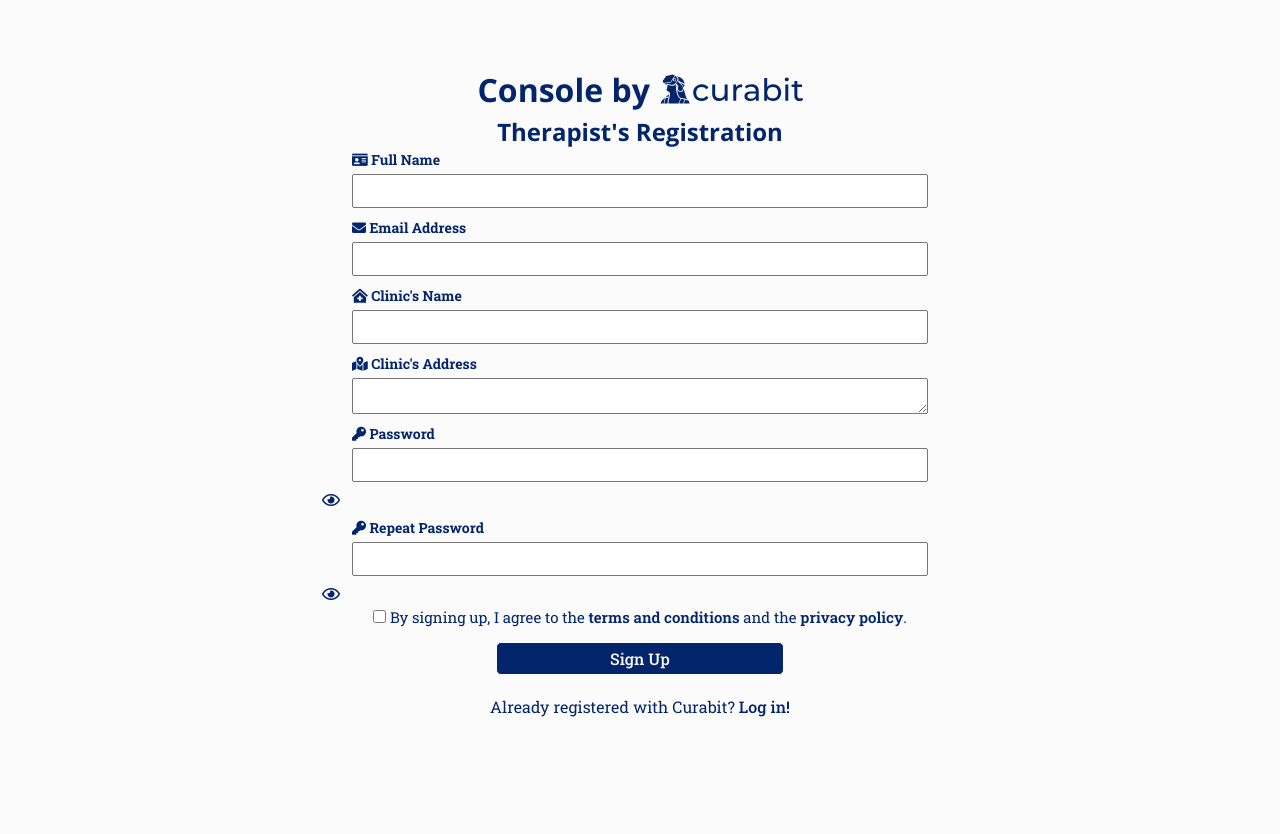
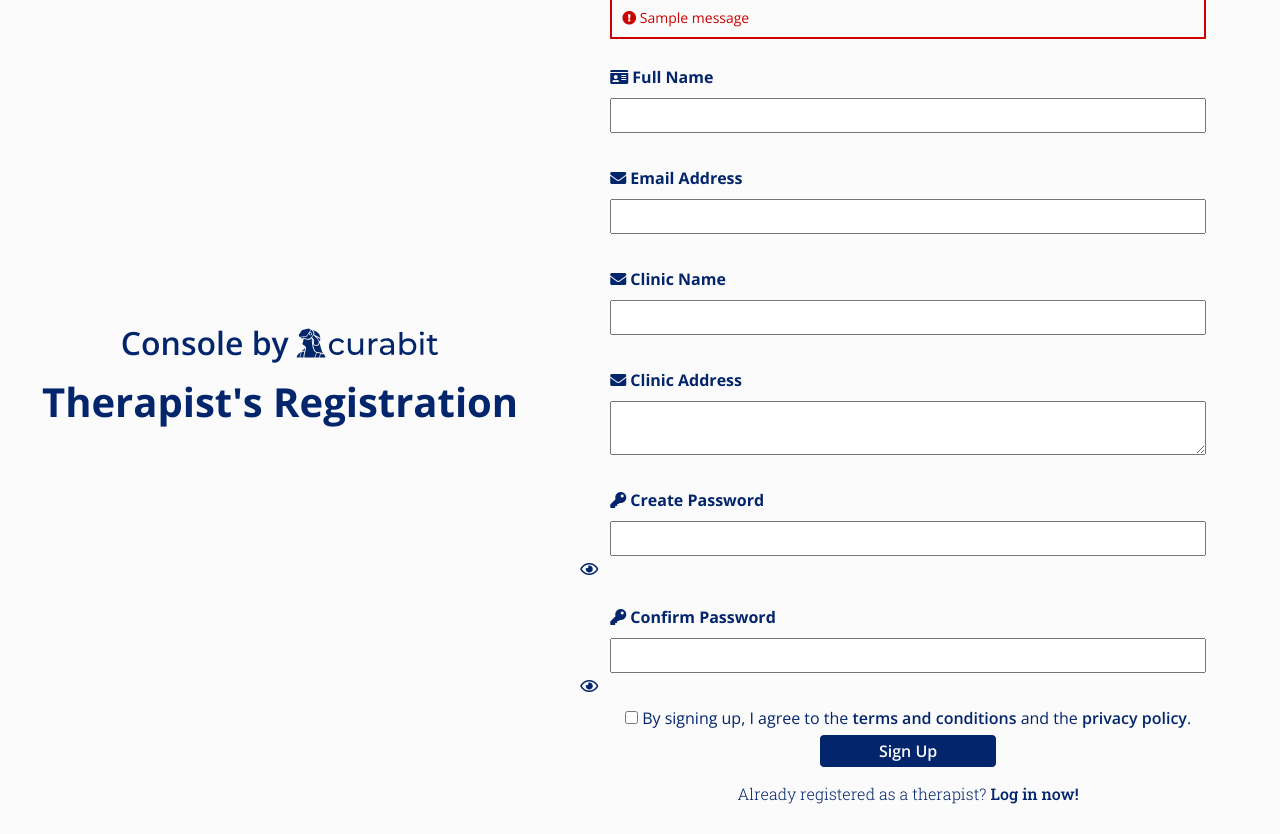
Before and after one commit to Curabit/flask-app, a Flask app: template app/templates/register.html in a window 1280 px wide. Before the commit the page ends 717 px from the top, so only its background shows below. Run offline with Flask 2, Linux system fonts and the light colour scheme; the template is opened without the code that fills it: values that come from a table or form of the project are taken from there, others are empty; one stand-in notice (Sample message) is shown.

Commit message:
changed registration template

```diff
--- a/app/forms.py
+++ b/app/forms.py
@@ -29,7 +29,7 @@
 
 class ForgotPasswordForm(FlaskForm):
     email = EmailField(validators=[InputRequired(), Email()])
-    submit = SubmitField(label="Send Password Reset Instructions", render_kw={"class": "dark-btn"})
+    submit = SubmitField(label="Send Password Reset Instructions", render_kw={"class": "dark-btn", "style": "width: 50%;"})
 
     def validate_email(self, email):
         user = User.objects(email=email.data).first()
--- a/app/templates/register.html
+++ b/app/templates/register.html
@@ -1,86 +1,100 @@
-{% extends "base-entry.html" %}
+{% extends "base-entrance.html" %}
 
 {% block title %}Therapist's Registration{% endblock %}
 {% block heading %}Therapist's Registration{% endblock %}
 
-{% block scriptcontent %}
-const togglePassword2 = document.querySelector('#togglePassword2');
-const password2 = document.querySelector('#psw2');
-
-togglePassword2.addEventListener('click', function (e) {
-    // toggle the type attribute
-    const type2 = password2.getAttribute('type') === 'password' ? 'text' : 'password';
-    password2.setAttribute('type', type2);
-    // toggle the eye slash icon
-    this.classList.toggle('fa-eye-slash');
-});
-{% endblock %}
-
 {% block content %}
-<form id='registration_details' method="POST">
+<form method="post" novalidate>
     {{ form.hidden_tag() }}
 
-    <label for="full_name"><b><i class="fas fa-id-card"></i> Full Name</b></label>
+    {% with messages = get_flashed_messages() %}
+        {% if messages %}
+            {% for message in messages %}
+            <div class="error-container red">
+                <p><i class="fas fa-exclamation-circle"></i> {{ message }}</p>
+            </div>
+            {% endfor %}
+    {% endif %}
+    {% endwith %}
+
+    <div class='field-container'>
+        <label for="th_name"><b><i class="fas fa-id-card"></i> Full Name</b></label>
         {{ form.th_name(size=32) }}
         {% for error in form.th_name.errors %}
-    <div class="error">
-        <i class="fas fa-exclamation-circle"></i> {{ error }}
+            <div class="error-container red">
+                <p><i class="fas fa-exclamation-circle"></i> {{ error }}</p>
             </div>
         {% endfor %}
+    </div>
 
+    <div class='field-container'>
         <label for="email"><b><i class="fas fa-envelope"></i> Email Address</b></label>
             {{ form.email(size=70) }}
             {% for error in form.email.errors %}
-    <div class="error">
-        <i class="fas fa-exclamation-circle"></i> {{ error }}
+                <div class="error-container red">
+                    <p><i class="fas fa-exclamation-circle"></i> {{ error }}</p>
                 </div>
             {% endfor %}
+    </div>
 
-    <label for="clinic_name"><b><i class="fas fa-clinic-medical"></i> Clinic's Name</b></label>
-    {{ form.clinic_name(size=50) }}
+    <div class='field-container'>
+        <label for="clinic_name"><b><i class="fas fa-envelope"></i> Clinic Name</b></label>
+            {{ form.clinic_name(size=70) }}
             {% for error in form.clinic_name.errors %}
-    <div class="error">
-        <i class="fas fa-exclamation-circle"></i> {{ error }}
+                <div class="error-container red">
+                    <p><i class="fas fa-exclamation-circle"></i> {{ error }}</p>
                 </div>
             {% endfor %}
+    </div>
 
-    <label for="clinic_add"><b><i class="fas fa-map-marked-alt"></i> Clinic's Address</b></label>
-    {{ form.clinic_add(size=250) }}
+    <div class='field-container'>
+        <label for="clinic_add"><b><i class="fas fa-envelope"></i> Clinic Address</b></label>
+            {{ form.clinic_add }}
             {% for error in form.clinic_add.errors %}
-    <div class="error">
-        <i class="fas fa-exclamation-circle"></i> {{ error }}
+                <div class="error-container red">
+                    <p><i class="fas fa-exclamation-circle"></i> {{ error }}</p>
                 </div>
             {% endfor %}
+    </div>
 
-    <label for="psw" style="align-self: flex-start; margin-top: 10px;"><b><i class="fas fa-key"></i> Password</b></label>
+    <div class='field-container'>
+        <label for="psw"><b><i class="fas fa-key"></i> Create Password</b></label>
         <div id="psw-container" style="width: 100%">
             {{ form.psw(size=32) }}
-        <i class="far fa-eye" id="togglePassword" style="margin-left: -30px; cursor: pointer;"></i>
+            <i class="far fa-eye togglePassword" style="margin-left: -30px; cursor: pointer;"></i>
         </div>
         {% for error in form.psw.errors %}
-    <div class="error">
-        <i class="fas fa-exclamation-circle"></i> {{ error }}
+        <div class="error-container red">
+            <p><i class="fas fa-exclamation-circle"></i> {{ error }}</p>
         </div>
         {% endfor %}
+    </div>
 
-    <label for="psw2" style="align-self: flex-start; margin-top: 10px;"><b><i class="fas fa-key"></i> Repeat Password</b></label>
+    <div class='field-container'>
+        <label for="psw2"><b><i class="fas fa-key"></i> Confirm Password</b></label>
         <div id="psw-container" style="width: 100%">
             {{ form.psw2(size=32) }}
-        <i class="far fa-eye" id="togglePassword2" style="margin-left: -30px; cursor: pointer;"></i>
+            <i class="far fa-eye togglePassword" style="margin-left: -30px; cursor: pointer;"></i>
         </div>
         {% for error in form.psw2.errors %}
-    <div class="error">
-        <i class="fas fa-exclamation-circle"></i> {{ error }}
+        <div class="error-container red">
+            <p><i class="fas fa-exclamation-circle"></i> {{ error }}</p>
         </div>
         {% endfor %}
+    </div>
 
-    <div style="width: 100%; align-self: center; justify-content: center;" id="form-options">
+    <div id="options-container">
         <label>{{ form.agreement() }} By signing up, I agree to the <a href="#TODO: Add link to terms and conditions" class='link-underline' style="font-weight: 600;">terms and conditions</a> and the <a href="#TODO: Add link to privacy policy" class='link-underline' style="font-weight: 600;">privacy policy</a>.</label>
+        {% for error in form.agreement.errors %}
+        <div class="error-container red">
+            <p><i class="fas fa-exclamation-circle"></i> {{ error }}</p>
+        </div>
+        {% endfor %}
     </div>
 
     {{ form.submit() }}
 
-    <p style="align-self: center; margin-top: 10px;">Already registered with Curabit? <a href="{{ url_for('login') }}" class='link-underline' style="font-weight: 500;">Log in!</a></p>
+    <h4>Already registered as a therapist? <a href="{{ url_for('login') }}" class='link-underline' style="font-weight: 500;">Log in now!</a></h4>
 
 </form>
 {% endblock %}
--- a/config.py
+++ b/config.py
@@ -4,5 +4,5 @@
     SECRET_KEY = os.environ.get('SECRET_KEY') or 'curabit'
     MONGODB_SETTINGS = {
         'db': 'curabit-app',
-        'host': os.environ.get('MONGO_URI') or "mongodb+srv://dbAdmin:curabitadmin@cluster0.2tubz.mongodb.net/curabit-app?retryWrites=true&w=majority"
+        'host': os.environ.get('MONGO_URI')
     }
```
Also changed, not shown: app/templates/forgotpsw.html (+11 -9 lines), app/templates/register-new.html (deleted, +0 -100 lines). Lines whose indentation alone changed are shown as unchanged.
